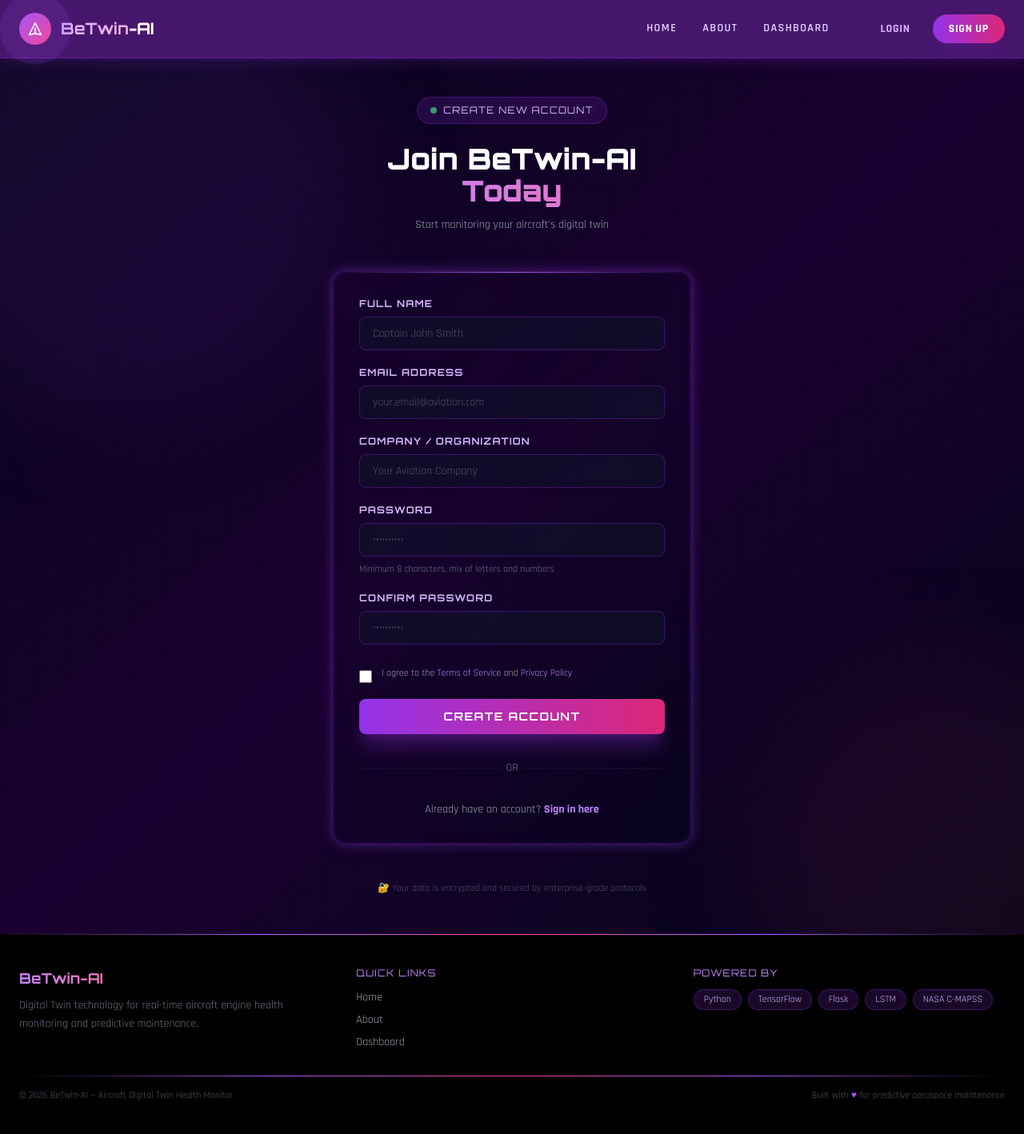
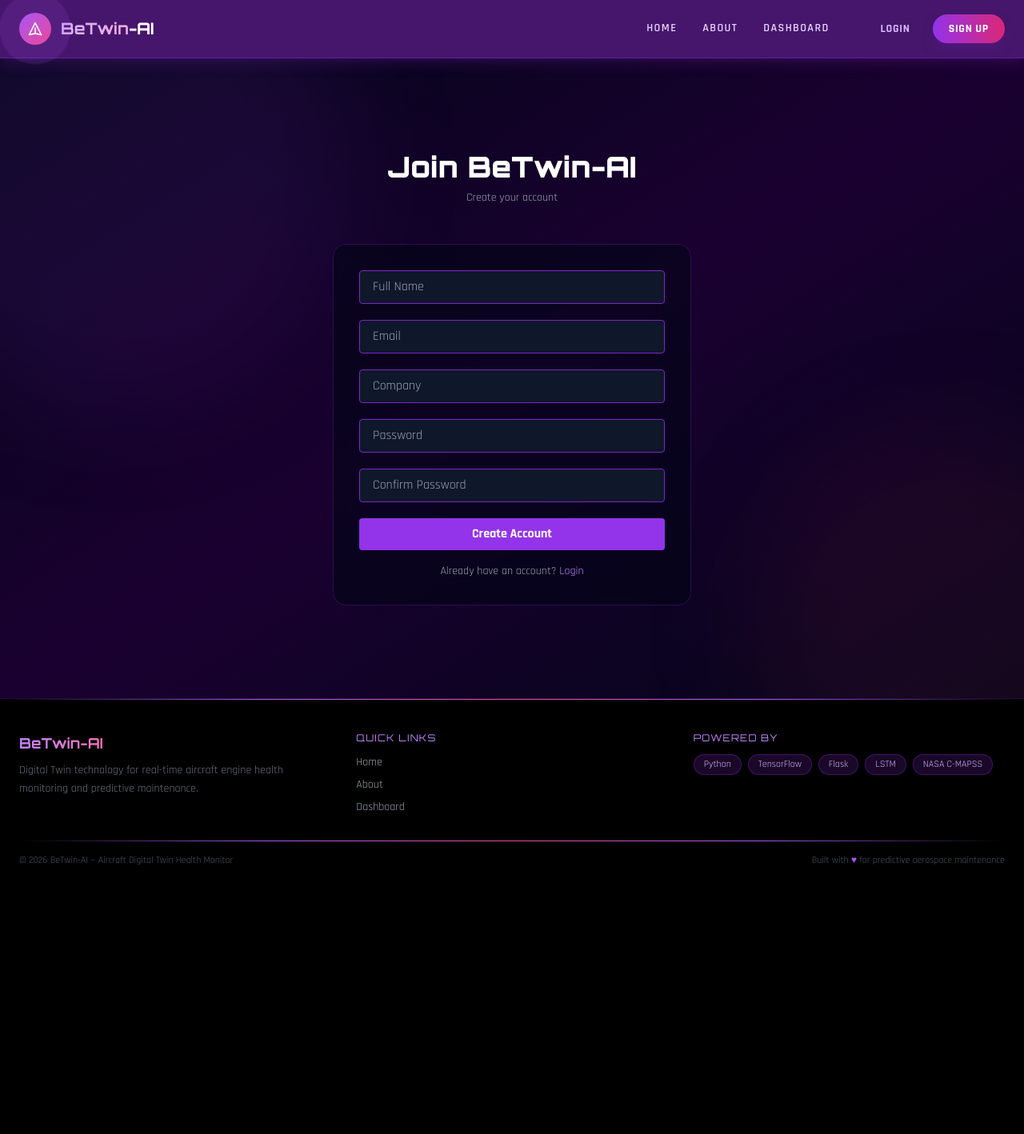
Before and after one commit to Riddhima06/BeTwin-AI, a Flask app: page /signup in a window 1280 px wide. Shown: the whole page at 80% size. After the commit the page ends 1081 px from the top, so only its background shows below. Run offline with Flask 3, Linux system fonts and the light colour scheme; parts of the project's set-up code (start-up, migrations or seed data) failed here and were passed over; some libraries are stand-ins or nearby versions.

```diff
--- a/templates/auth/signup.html
+++ b/templates/auth/signup.html
@@ -1,188 +1,110 @@
-{% extends "base.html" %}
-{% block title %}Sign Up | BeTwin-AI{% endblock %}
-
-{% block content %}
-<section class="relative min-h-screen flex items-center justify-center overflow-hidden bg-gradient-to-br from-slate-950 via-purple-950 to-slate-950">
-
-  <!-- Background ambient glows -->
-  <div class="absolute -top-40 -left-40 w-[600px] h-[600px] bg-purple-900/20 rounded-full blur-3xl pointer-events-none"></div>
-  <div class="absolute -bottom-40 -right-40 w-[500px] h-[500px] bg-pink-900/15 rounded-full blur-3xl pointer-events-none"></div>
-
-  <!-- Animated grid background -->
-  <div class="absolute inset-0 grid-bg opacity-30 pointer-events-none"></div>
+{% extends "base.html" %} {% block title %}Sign Up | BeTwin-AI{% endblock %} {%
+block content %}
+<section
+  class="relative min-h-screen flex items-center justify-center overflow-hidden bg-gradient-to-br from-slate-950 via-purple-950 to-slate-950"
+>
+  <!-- Background glows -->
+  <div
+    class="absolute -top-40 -left-40 w-[600px] h-[600px] bg-purple-900/20 rounded-full blur-3xl pointer-events-none"
+  ></div>
+  <div
+    class="absolute -bottom-40 -right-40 w-[500px] h-[500px] bg-pink-900/15 rounded-full blur-3xl pointer-events-none"
+  ></div>
 
   <div class="relative z-10 w-full px-6 py-12">
     <div class="max-w-md mx-auto">
-
       <!-- Header -->
       <div class="text-center mb-12">
-        <div class="inline-flex items-center gap-2 px-4 py-2 bg-purple-900/30 border border-purple-700/40 rounded-full mb-6">
-          <span class="w-2 h-2 rounded-full bg-green-400 animate-pulse"></span>
-          <span class="orbitron text-purple-300 text-xs tracking-widest uppercase">Create New Account</span>
+        <h1 class="orbitron font-black text-4xl text-white">Join BeTwin-AI</h1>
+        <p class="text-gray-400 text-sm mt-2">Create your account</p>
       </div>
 
-        <h1 class="orbitron font-black text-4xl mb-3">
-          <span class="block text-white">Join BeTwin-AI</span>
-          <span class="block bg-gradient-to-r from-purple-400 to-pink-400 bg-clip-text text-transparent">
-            Today
-          </span>
-        </h1>
-
-        <p class="text-gray-400 text-sm">Start monitoring your aircraft's digital twin</p>
-      </div>
-
-      <!-- Signup Form Card -->
-      <div class="relative bg-gradient-to-br from-purple-950/40 to-slate-950/40 border border-purple-700/30 rounded-2xl p-8 backdrop-blur-xl glow-border">
-
-        <!-- Decorative gradient line -->
-        <div class="absolute top-0 left-0 right-0 h-px bg-gradient-to-r from-transparent via-purple-500 to-transparent"></div>
+      <!-- Form -->
+      <div
+        class="bg-slate-950/60 border border-purple-700/30 rounded-2xl p-8 backdrop-blur-xl"
+      >
+        <!-- ERROR MESSAGE PLACEHOLDER -->
+        {% if error %}
+        <div class="mb-4 text-red-400 text-sm">{{ error }}</div>
+        {% endif %}
 
         <form method="POST" action="/signup" class="space-y-5">
-
-          <!-- Full Name Field -->
-          <div>
-            <label for="fullname" class="block orbitron text-purple-300 text-xs font-bold mb-2 tracking-widest uppercase">
-              Full Name
-            </label>
+          <!-- Full Name -->
           <input
             type="text"
-              id="fullname"
             name="fullname"
             required
-              placeholder="Captain John Smith"
-              class="w-full px-4 py-2.5 bg-slate-900/50 border border-purple-700/40 hover:border-purple-600/60
-                     focus:border-purple-500 focus:outline-none rounded-lg text-white placeholder-gray-600
-                     transition-all duration-300 focus:bg-slate-900/80 focus:shadow-lg focus:shadow-purple-500/20 text-sm">
-          </div>
+            placeholder="Full Name"
+            class="w-full px-4 py-2 rounded bg-slate-900 text-white border border-purple-700"
+          />
 
-          <!-- Email Field -->
-          <div>
-            <label for="email" class="block orbitron text-purple-300 text-xs font-bold mb-2 tracking-widest uppercase">
-              Email Address
-            </label>
+          <!-- Email -->
           <input
             type="email"
-              id="email"
             name="email"
             required
-              placeholder="your.email@aviation.com"
-              class="w-full px-4 py-2.5 bg-slate-900/50 border border-purple-700/40 hover:border-purple-600/60
-                     focus:border-purple-500 focus:outline-none rounded-lg text-white placeholder-gray-600
-                     transition-all duration-300 focus:bg-slate-900/80 focus:shadow-lg focus:shadow-purple-500/20 text-sm">
-          </div>
+            placeholder="Email"
+            class="w-full px-4 py-2 rounded bg-slate-900 text-white border border-purple-700"
+          />
 
-          <!-- Company Field -->
-          <div>
-            <label for="company" class="block orbitron text-purple-300 text-xs font-bold mb-2 tracking-widest uppercase">
-              Company / Organization
-            </label>
+          <!-- Company -->
           <input
             type="text"
-              id="company"
             name="company"
-              placeholder="Your Aviation Company"
-              class="w-full px-4 py-2.5 bg-slate-900/50 border border-purple-700/40 hover:border-purple-600/60
-                     focus:border-purple-500 focus:outline-none rounded-lg text-white placeholder-gray-600
-                     transition-all duration-300 focus:bg-slate-900/80 focus:shadow-lg focus:shadow-purple-500/20 text-sm">
-          </div>
+            placeholder="Company"
+            class="w-full px-4 py-2 rounded bg-slate-900 text-white border border-purple-700"
+          />
 
-          <!-- Password Field -->
-          <div>
-            <label for="password" class="block orbitron text-purple-300 text-xs font-bold mb-2 tracking-widest uppercase">
-              Password
-            </label>
+          <!-- Password -->
           <input
             type="password"
+            name="password"
             id="password"
-              name="password"
             required
-              placeholder="••••••••••"
-              class="w-full px-4 py-2.5 bg-slate-900/50 border border-purple-700/40 hover:border-purple-600/60
-                     focus:border-purple-500 focus:outline-none rounded-lg text-white placeholder-gray-600
-                     transition-all duration-300 focus:bg-slate-900/80 focus:shadow-lg focus:shadow-purple-500/20 text-sm">
-            <p class="text-xs text-gray-500 mt-2">Minimum 8 characters, mix of letters and numbers</p>
-          </div>
+            placeholder="Password"
+            class="w-full px-4 py-2 rounded bg-slate-900 text-white border border-purple-700"
+          />
 
-          <!-- Confirm Password Field -->
-          <div>
-            <label for="confirm_password" class="block orbitron text-purple-300 text-xs font-bold mb-2 tracking-widest uppercase">
-              Confirm Password
-            </label>
+          <!-- Confirm Password -->
           <input
             type="password"
+            name="confirm_password"
             id="confirm_password"
-              name="confirm_password"
             required
-              placeholder="••••••••••"
-              class="w-full px-4 py-2.5 bg-slate-900/50 border border-purple-700/40 hover:border-purple-600/60
-                     focus:border-purple-500 focus:outline-none rounded-lg text-white placeholder-gray-600
-                     transition-all duration-300 focus:bg-slate-900/80 focus:shadow-lg focus:shadow-purple-500/20 text-sm">
-          </div>
+            placeholder="Confirm Password"
+            class="w-full px-4 py-2 rounded bg-slate-900 text-white border border-purple-700"
+          />
 
-          <!-- Terms Checkbox -->
-          <label class="flex items-start gap-3 cursor-pointer pt-2">
-            <input type="checkbox" name="terms" required class="w-4 h-4 mt-1 rounded border-purple-700/40 bg-slate-900/50 accent-purple-600 flex-shrink-0">
-            <span class="text-gray-400 text-xs">
-              I agree to the <a href="#" class="text-purple-400 hover:text-purple-300">Terms of Service</a>
-              and <a href="#" class="text-purple-400 hover:text-purple-300">Privacy Policy</a>
-            </span>
-          </label>
-
-          <!-- Signup Button -->
+          <!-- Submit -->
           <button
             type="submit"
-            class="w-full mt-8 px-6 py-3 bg-gradient-to-r from-purple-600 to-pink-600 hover:from-purple-500 hover:to-pink-500
-                   rounded-lg text-white orbitron font-bold tracking-widest uppercase text-sm
-                   transition-all duration-300 shadow-xl shadow-purple-900/60 hover:shadow-purple-500/50
-                   hover:scale-105 active:scale-95">
+            class="w-full bg-purple-600 hover:bg-purple-500 text-white py-2 rounded font-bold"
+          >
             Create Account
           </button>
-
         </form>
 
-        <!-- Divider -->
-        <div class="relative my-8">
-          <div class="absolute inset-0 flex items-center">
-            <div class="w-full border-t border-purple-700/20"></div>
-          </div>
-          <div class="relative flex justify-center text-sm">
-            <span class="px-2 bg-gradient-to-br from-purple-950/40 to-slate-950/40 text-gray-500">OR</span>
+        <p class="text-center text-sm text-gray-400 mt-4">
+          Already have an account?
+          <a href="/login" class="text-purple-400">Login</a>
+        </p>
       </div>
     </div>
-
-        <!-- Login Link -->
-        <div class="text-center">
-          <p class="text-gray-400 text-sm">
-            Already have an account?
-            <a href="/login" class="text-purple-400 font-bold hover:text-pink-400 transition-colors">
-              Sign in here
-            </a>
-          </p>
   </div>
-
-      </div>
-
-      <!-- Bottom Info -->
-      <div class="mt-12 text-center text-xs text-gray-600">
-        <p>🔐 Your data is encrypted and secured by enterprise-grade protocols</p>
-      </div>
-
-    </div>
-  </div>
-
 </section>
 
+<!-- Password match check -->
 <script>
-  // Password validation feedback
-  const password = document.getElementById('password');
-  const confirmPassword = document.getElementById('confirm_password');
+  const p1 = document.getElementById("password");
+  const p2 = document.getElementById("confirm_password");
 
-  confirmPassword.addEventListener('input', function() {
-    if (password.value !== confirmPassword.value) {
-      confirmPassword.style.borderColor = 'rgb(220, 38, 38)';
+  p2.addEventListener("input", () => {
+    if (p1.value !== p2.value) {
+      p2.style.borderColor = "red";
     } else {
-      confirmPassword.style.borderColor = '';
+      p2.style.borderColor = "green";
     }
   });
 </script>
+
 {% endblock %}
```
Lines whose indentation alone changed are shown as unchanged.
